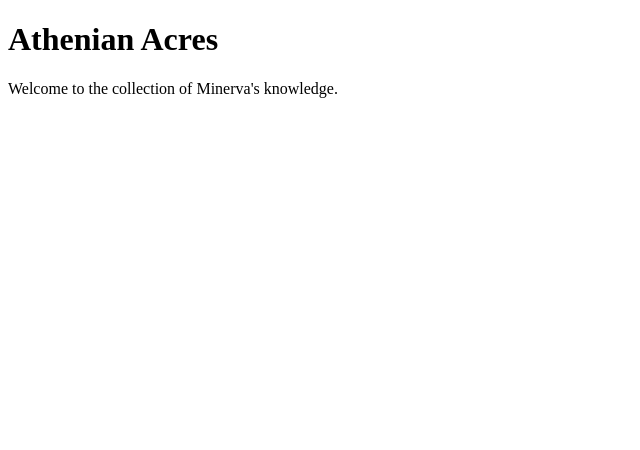
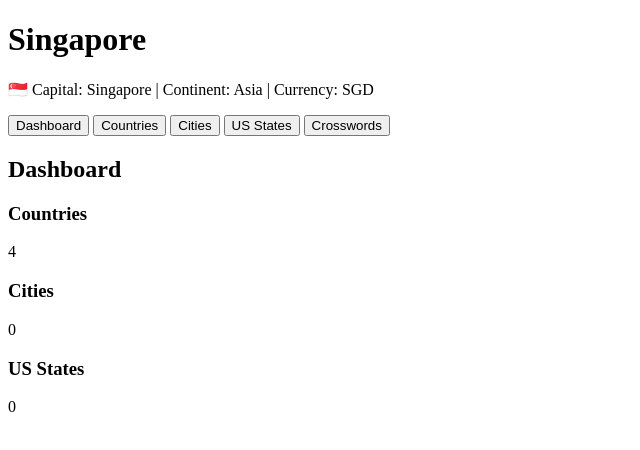
Before and after one commit to phoenicxx/Athenian-Acres, a plain HTML site: page index.html in a window 1280 px wide. Shown: the whole page, without its empty margins (0-640 px from the left). Drawn offline with Linux system fonts and the light colour scheme.

Commit message:
Update 1

```diff
--- /dev/null
+++ b/dashboard.js
@@ -0,0 +1,3 @@
+
+document.getElementById("countryCount").textContent =
+    countries.length;
--- /dev/null
+++ b/data.js
@@ -0,0 +1,17 @@
+
+const countries = [
+    ["Singapore", "🇸🇬", "Singapore", "Asia", "SGD"],
+    ["Japan", "🇯🇵", "Tokyo", "Asia", "JPY"],
+    ["France", "🇫🇷", "Paris", "Europe", "EUR"],
+    ["Germany", "🇩🇪", "Berlin", "Europe", "EUR"]
+];
+
+// Display the first country
+let country = countries[0];
+
+document.querySelector("h1").textContent = country[0];
+
+document.querySelector("p").textContent =
+    country[1] + " Capital: " + country[2] +
+    " | Continent: " + country[3] +
+    " | Currency: " + country[4];
--- a/index.html
+++ b/index.html
@@ -1,19 +1,49 @@
+
 <!DOCTYPE html>
 <html>
-
 <head>
     <title>Athenian Acres</title>
+    <script src="data.js" defer></script>
+    <script src="dashboard.js" defer></script>
 </head>
 
 <body>
 
-    <h1>Athenian Acres</h1>
-    <p>Welcome to the collection of Minerva's knowledge.</p>
+    <header>
+        <h1>Athenian Acres</h1>
+        <p>Geographical Database & Games</p>
+    </header>
 
-    <script>
-        console.log("AA is running!");
-    </script>
+    <nav>
+        <button>Dashboard</button>
+        <button>Countries</button>
+        <button>Cities</button>
+        <button>US States</button>
+        <button>Crosswords</button>
+    </nav>
+
+    <main>
+        <section id="dashboard">
+            <h2>Dashboard</h2>
+
+            <div id="statistics">
+                <div class="stat-card">
+                    <h3>Countries</h3>
+                    <p id="countryCount">0</p>
+                </div>
+
+                <div class="stat-card">
+                    <h3>Cities</h3>
+                    <p id="cityCount">0</p>
+                </div>
+
+                <div class="stat-card">
+                    <h3>US States</h3>
+                    <p id="stateCount">0</p>
+                </div>
+            </div>
+        </section>
+    </main>
 
 </body>
-
 </html>
```
